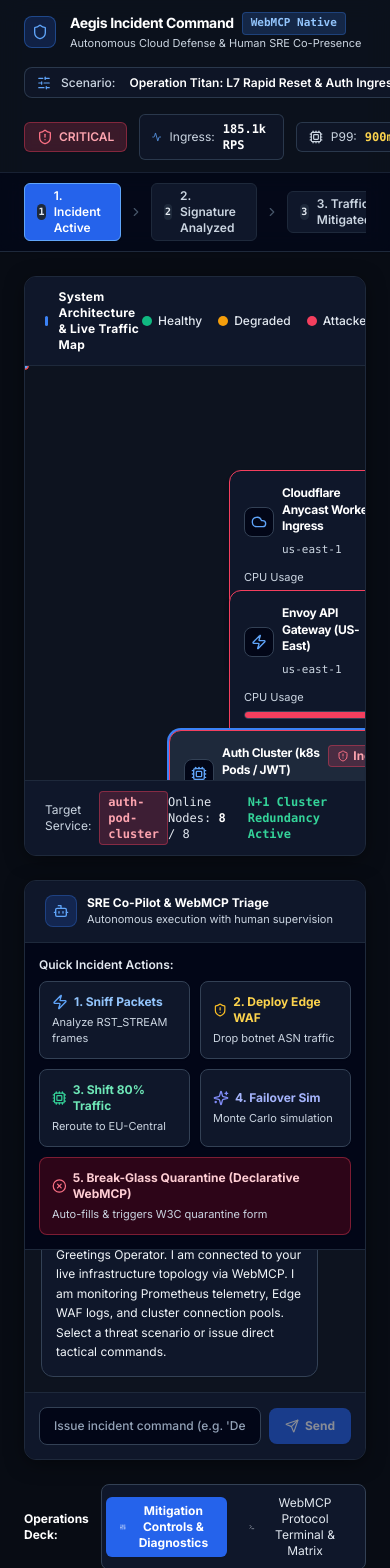
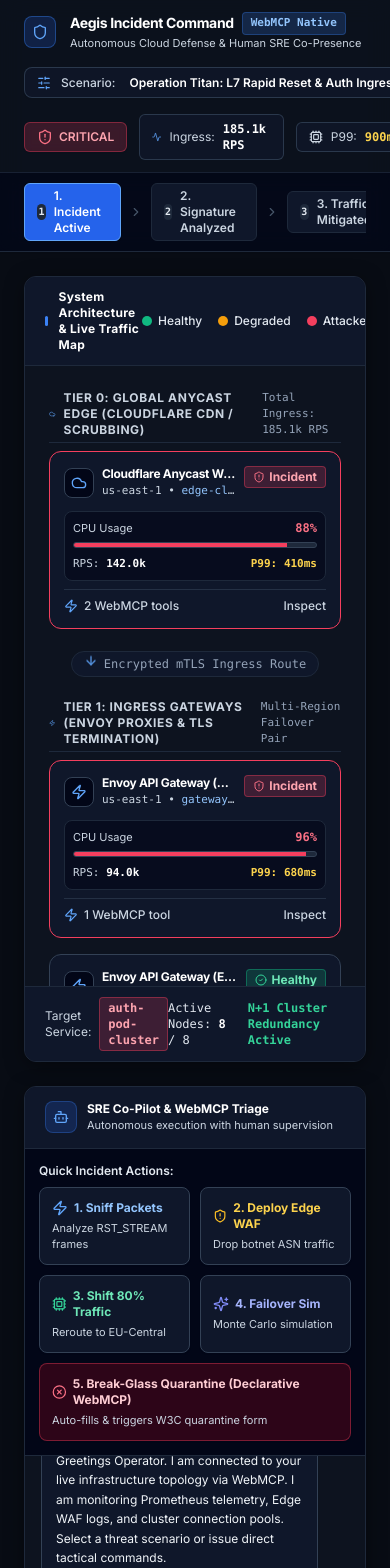
Before and after one commit to Rbil1y/AEGIS-WARROOM, a React (Vite) app: page / in a window 390 px wide. Shown: the top 1568 px of the page. Built offline with nearby package versions, Linux system fonts and the light colour scheme.

Commit message:
fix(topology): replace overlapping absolute coords with structured, responsive 4-tier swimlane grid

```diff
--- a/src/components/TopologyCanvas.tsx
+++ b/src/components/TopologyCanvas.tsx
@@ -1,7 +1,7 @@
 import React, { useEffect, useState } from 'react';
-import { Server, Database, Cloud, ShieldAlert, Cpu, CheckCircle2, Zap, ArrowUpRight } from 'lucide-react';
+import { Server, Database, Cloud, ShieldAlert, Cpu, CheckCircle2, Zap, ArrowDown, ArrowUpRight, ShieldCheck } from 'lucide-react';
 import { telemetryEngine, TelemetryState } from '../domain/telemetry';
-import { TopologyNode, TopologyEdge, NodeStatus } from '../domain/topology';
+import { TopologyNode, NodeStatus, NodeTier } from '../domain/topology';
 
 export const TopologyCanvas: React.FC = () => {
   const [state, setState] = useState<TelemetryState>(telemetryEngine.getState());
@@ -10,7 +10,7 @@
     return telemetryEngine.subscribe(setState);
   }, []);
 
-  const getNodeIcon = (tier: string) => {
+  const getNodeIcon = (tier: NodeTier) => {
     switch (tier) {
       case 'TIER_0_EDGE':
         return Cloud;
@@ -25,8 +25,8 @@
     }
   };
 
-  const getStatusBorder = (status: NodeStatus, isSelected: boolean) => {
-    let base = 'transition-all duration-200 ';
+  const getStatusStyle = (status: NodeStatus, isSelected: boolean) => {
+    let base = 'transition-all duration-200 border rounded-xl p-3.5 cursor-pointer ';
     if (isSelected) {
       base += 'ring-2 ring-blue-500 bg-slate-800 shadow-elevated ';
     } else {
@@ -50,43 +50,121 @@
     switch (status) {
       case 'ATTACKED':
         return (
-          <span className="px-2 py-0.5 rounded text-xs font-bold bg-rose-500/20 text-rose-300 border border-rose-500/40 flex items-center gap-1 font-sans">
+          <span className="px-2 py-0.5 rounded text-xs font-bold bg-rose-500/20 text-rose-300 border border-rose-500/40 flex items-center gap-1 font-sans shrink-0">
             <ShieldAlert className="w-3 h-3 text-rose-400" /> Incident
           </span>
         );
       case 'DEGRADED':
         return (
-          <span className="px-2 py-0.5 rounded text-xs font-bold bg-amber-500/20 text-amber-300 border border-amber-500/40 font-sans">
+          <span className="px-2 py-0.5 rounded text-xs font-bold bg-amber-500/20 text-amber-300 border border-amber-500/40 font-sans shrink-0">
             High Load
           </span>
         );
       case 'QUARANTINED':
         return (
-          <span className="px-2 py-0.5 rounded text-xs font-bold bg-indigo-500/20 text-indigo-300 border border-indigo-500/40 font-sans">
-            Isolated
+          <span className="px-2 py-0.5 rounded text-xs font-bold bg-indigo-500/20 text-indigo-300 border border-indigo-500/40 font-sans shrink-0 flex items-center gap-1">
+            <ShieldCheck className="w-3 h-3 text-indigo-400" /> Isolated
           </span>
         );
       case 'HEALTHY':
       default:
         return (
-          <span className="px-2 py-0.5 rounded text-xs font-bold bg-emerald-500/20 text-emerald-300 border border-emerald-500/40 flex items-center gap-1 font-sans">
+          <span className="px-2 py-0.5 rounded text-xs font-bold bg-emerald-500/20 text-emerald-300 border border-emerald-500/40 flex items-center gap-1 font-sans shrink-0">
             <CheckCircle2 className="w-3 h-3 text-emerald-400" /> Healthy
           </span>
         );
     }
   };
 
+  // Group nodes by tier for structured, spacious rendering
+  const tier0Nodes = state.nodes.filter((n) => n.tier === 'TIER_0_EDGE');
+  const tier1Nodes = state.nodes.filter((n) => n.tier === 'TIER_1_INGRESS');
+  const tier2Nodes = state.nodes.filter((n) => n.tier === 'TIER_2_SERVICES');
+  const tier3Nodes = state.nodes.filter((n) => n.tier === 'TIER_3_STORAGE');
+
+  const renderNodeCard = (node: TopologyNode) => {
+    const Icon = getNodeIcon(node.tier);
+    const isSelected = state.selectedNodeId === node.id;
+    const cardClass = getStatusStyle(node.status, isSelected);
+
+    return (
+      <div
+        key={node.id}
+        onClick={() => telemetryEngine.selectNode(node.id)}
+        className={`${cardClass} flex flex-col justify-between`}
+      >
+        {/* Card Header */}
+        <div className="flex items-start justify-between gap-2 mb-2">
+          <div className="flex items-center gap-2 min-w-0">
+            <div className="p-1.5 rounded-lg bg-slate-950 text-blue-400 border border-slate-700 shrink-0">
+              <Icon className="w-4 h-4" />
+            </div>
+            <div className="min-w-0">
+              <h4 className="text-xs font-bold text-white tracking-tight leading-snug truncate">
+                {node.name}
+              </h4>
+              <span className="text-[11px] text-slate-300 font-mono block truncate">
+                {node.region} • <code className="text-blue-300">{node.id}</code>
+              </span>
+            </div>
+          </div>
+          {getStatusBadge(node.status)}
+        </div>
+
+        {/* Metrics Grid */}
+        <div className="space-y-1.5 text-xs font-sans my-1 bg-slate-950/60 p-2 rounded-lg border border-slate-800">
+          <div className="flex justify-between items-center text-slate-200">
+            <span className="text-slate-300 text-[11px]">CPU Usage</span>
+            <span className={`font-mono font-bold ${node.metrics.cpuPercent > 80 ? 'text-rose-400' : 'text-white'}`}>
+              {node.metrics.cpuPercent}%
+            </span>
+          </div>
+          <div className="h-1.5 w-full bg-slate-800 rounded-full overflow-hidden border border-slate-700">
+            <div
+              className={`h-full transition-all duration-300 ${node.metrics.cpuPercent > 80 ? 'bg-rose-500' : 'bg-blue-500'}`}
+              style={{ width: `${node.metrics.cpuPercent}%` }}
+            />
+          </div>
+
+          <div className="flex justify-between items-center pt-0.5 text-[11px] text-slate-300 font-mono">
+            <span>RPS: <strong className="text-white">{(node.metrics.rps / 1000).toFixed(1)}k</strong></span>
+            <span className={node.metrics.p99LatencyMs > 300 ? 'text-amber-300 font-bold' : 'text-slate-200'}>
+              P99: {node.metrics.p99LatencyMs}ms
+            </span>
+          </div>
+        </div>
+
+        {/* Footer WebMCP Info */}
+        <div className="pt-2 border-t border-slate-700/60 flex items-center justify-between text-xs mt-1">
+          <span className="text-slate-300 flex items-center gap-1.5 font-medium">
+            <Zap className="w-3.5 h-3.5 text-blue-400" />
+            {node.contextualTools.length} WebMCP tool{node.contextualTools.length > 1 ? 's' : ''}
+          </span>
+          {isSelected ? (
+            <span className="text-blue-400 font-bold flex items-center gap-1">
+              Selected <ArrowUpRight className="w-3.5 h-3.5" />
+            </span>
+          ) : (
+            <span className="text-slate-300 hover:text-white transition-colors font-medium">
+              Inspect
+            </span>
+          )}
+        </div>
+      </div>
+    );
+  };
+
   return (
-    <div className="relative w-full h-[580px] bg-canvas-subtle rounded-xl border border-canvas-border overflow-hidden select-none shadow-card flex flex-col">
+    <div className="bg-canvas-subtle rounded-xl border border-canvas-border overflow-hidden select-none shadow-card flex flex-col">
       {/* Canvas Top Bar */}
-      <div className="relative z-10 px-5 py-3 border-b border-canvas-border bg-slate-900 flex items-center justify-between">
+      <div className="px-5 py-3 border-b border-canvas-border bg-slate-900 flex items-center justify-between">
         <div className="flex items-center gap-2.5">
           <div className="w-2.5 h-2.5 rounded-full bg-blue-500" />
           <span className="text-xs font-bold text-white tracking-wide font-sans">
             System Architecture & Live Traffic Map
           </span>
-          <span className="text-xs text-slate-300 font-sans hidden sm:inline">
-            — Select node to inspect live WebMCP tools
+          <span className="text-xs text-slate-300 font-sans hidden md:inline">
+            — Structured Multi-Tier Topology (Click any node to focus)
           </span>
         </div>
 
@@ -111,127 +189,91 @@
         </div>
       </div>
 
-      {/* Topology Graph Area */}
-      <div className="relative flex-1 p-6">
-        {/* SVG Connectors & Traffic Streams */}
-        <svg className="absolute inset-0 w-full h-full pointer-events-none z-0">
-          {state.edges.map((edge: TopologyEdge) => {
-            const srcNode = state.nodes.find((n: TopologyNode) => n.id === edge.source);
-            const tgtNode = state.nodes.find((n: TopologyNode) => n.id === edge.target);
-            if (!srcNode || !tgtNode) return null;
+      {/* Structured Tier-Based Canvas Area */}
+      <div className="p-6 space-y-5 overflow-y-auto max-h-[620px]">
+        {/* TIER 0: GLOBAL EDGE SCRUBBING */}
+        <div className="space-y-2">
+          <div className="flex items-center justify-between text-xs font-sans border-b border-slate-800 pb-1">
+            <span className="font-bold text-slate-300 uppercase tracking-wider flex items-center gap-2">
+              <Cloud className="w-3.5 h-3.5 text-blue-400" />
+              Tier 0: Global Anycast Edge (Cloudflare CDN / Scrubbing)
+            </span>
+            <span className="text-[11px] font-mono text-slate-400">Total Ingress: {(state.globalRps / 1000).toFixed(1)}k RPS</span>
+          </div>
+          <div className="grid grid-cols-1 max-w-md mx-auto">
+            {tier0Nodes.map(renderNodeCard)}
+          </div>
+        </div>
 
-            const isSaturated = edge.status === 'SATURATED';
-            const strokeColor = isSaturated ? '#ef4444' : '#475569';
-            const strokeWidth = isSaturated ? 2.5 : 1.5;
+        {/* Connector Stream 0 -> 1 */}
+        <div className="flex justify-center items-center gap-4 text-xs font-mono text-slate-400 py-0.5">
+          <div className="flex items-center gap-1.5 bg-slate-900 border border-slate-800 px-3 py-1 rounded-full">
+            <ArrowDown className="w-3.5 h-3.5 text-blue-400 animate-bounce" />
+            <span>Encrypted mTLS Ingress Route</span>
+          </div>
+        </div>
 
-            return (
-              <g key={edge.id}>
-                {/* Traffic Path Line */}
-                <line
-                  x1={srcNode.x + 130}
-                  y1={srcNode.y + 45}
-                  x2={tgtNode.x + 130}
-                  y2={tgtNode.y + 10}
-                  stroke={strokeColor}
-                  strokeWidth={strokeWidth}
-                  strokeDasharray={isSaturated ? '4,4' : undefined}
-                />
+        {/* TIER 1: INGRESS ROUTING GATEWAYS */}
+        <div className="space-y-2">
+          <div className="flex items-center justify-between text-xs font-sans border-b border-slate-800 pb-1">
+            <span className="font-bold text-slate-300 uppercase tracking-wider flex items-center gap-2">
+              <Zap className="w-3.5 h-3.5 text-blue-400" />
+              Tier 1: Ingress Gateways (Envoy Proxies & TLS Termination)
+            </span>
+            <span className="text-[11px] font-mono text-slate-400">Multi-Region Failover Pair</span>
+          </div>
+          <div className="grid grid-cols-1 md:grid-cols-2 gap-4">
+            {tier1Nodes.map(renderNodeCard)}
+          </div>
+        </div>
 
-                {/* Flow Particle */}
-                <circle r={isSaturated ? 3.5 : 2.5} fill={isSaturated ? '#ef4444' : '#60a5fa'}>
-                  <animateMotion
-                    path={`M ${srcNode.x + 130} ${srcNode.y + 45} L ${tgtNode.x + 130} ${tgtNode.y + 10}`}
-                    dur={isSaturated ? '1.0s' : '2.4s'}
-                    repeatCount="indefinite"
-                  />
-                </circle>
-              </g>
-            );
-          })}
-        </svg>
+        {/* Connector Stream 1 -> 2 */}
+        <div className="flex justify-center items-center gap-4 text-xs font-mono text-slate-400 py-0.5">
+          <div className="flex items-center gap-1.5 bg-slate-900 border border-slate-800 px-3 py-1 rounded-full">
+            <ArrowDown className="w-3.5 h-3.5 text-blue-400 animate-bounce" />
+            <span>gRPC Cluster Workload Distribution</span>
+          </div>
+        </div>
 
-        {/* Nodes Layer */}
-        <div className="relative z-10 w-full h-full">
-          {state.nodes.map((node: TopologyNode) => {
-            const Icon = getNodeIcon(node.tier);
-            const isSelected = state.selectedNodeId === node.id;
-            const borderStyle = getStatusBorder(node.status, isSelected);
+        {/* TIER 2: BUSINESS LOGIC PODS */}
+        <div className="space-y-2">
+          <div className="flex items-center justify-between text-xs font-sans border-b border-slate-800 pb-1">
+            <span className="font-bold text-slate-300 uppercase tracking-wider flex items-center gap-2">
+              <Cpu className="w-3.5 h-3.5 text-blue-400" />
+              Tier 2: Kubernetes Microservices (Auth, Payments, Inventory)
+            </span>
+            <span className="text-[11px] font-mono text-slate-400">Application Layer</span>
+          </div>
+          <div className="grid grid-cols-1 md:grid-cols-3 gap-4">
+            {tier2Nodes.map(renderNodeCard)}
+          </div>
+        </div>
 
-            return (
-              <div
-                key={node.id}
-                onClick={() => telemetryEngine.selectNode(node.id)}
-                className={`absolute w-64 p-3.5 rounded-xl border cursor-pointer shadow-md ${borderStyle}`}
-                style={{
-                  left: `${node.x}px`,
-                  top: `${node.y}px`
-                }}
-              >
-                {/* Node Header */}
-                <div className="flex items-start justify-between gap-2 mb-2.5">
-                  <div className="flex items-center gap-2">
-                    <div className="p-1.5 rounded-lg bg-slate-950 text-blue-400 border border-slate-700">
-                      <Icon className="w-4 h-4" />
-                    </div>
-                    <div>
-                      <h4 className="text-xs font-bold text-white tracking-tight leading-snug">
-                        {node.name}
-                      </h4>
-                      <span className="text-[11px] text-slate-300 font-mono">
-                        {node.region}
-                      </span>
-                    </div>
-                  </div>
-                  {getStatusBadge(node.status)}
-                </div>
+        {/* Connector Stream 2 -> 3 */}
+        <div className="flex justify-center items-center gap-4 text-xs font-mono text-slate-400 py-0.5">
+          <div className="flex items-center gap-1.5 bg-slate-900 border border-slate-800 px-3 py-1 rounded-full">
+            <ArrowDown className="w-3.5 h-3.5 text-blue-400 animate-bounce" />
+            <span>Low-Latency Database & Cache Bus</span>
+          </div>
+        </div>
 
-                {/* Metrics Bar */}
-                <div className="space-y-1.5 text-xs font-sans">
-                  <div className="flex justify-between items-center text-slate-200">
-                    <span className="text-slate-300 text-[11px]">CPU Usage</span>
-                    <span className={`font-mono font-bold ${node.metrics.cpuPercent > 80 ? 'text-rose-400' : 'text-white'}`}>
-                      {node.metrics.cpuPercent}%
-                    </span>
-                  </div>
-                  <div className="h-2 w-full bg-slate-800 rounded-full overflow-hidden border border-slate-700">
-                    <div
-                      className={`h-full transition-all duration-300 ${node.metrics.cpuPercent > 80 ? 'bg-rose-500' : 'bg-blue-500'}`}
-                      style={{ width: `${node.metrics.cpuPercent}%` }}
-                    />
-                  </div>
-
-                  <div className="flex justify-between items-center pt-1 text-[11px] text-slate-300 font-mono">
-                    <span>Traffic: <strong className="text-white">{(node.metrics.rps / 1000).toFixed(1)}k</strong> RPS</span>
-                    <span className={node.metrics.p99LatencyMs > 300 ? 'text-amber-300 font-bold' : 'text-slate-200'}>
-                      P99: {node.metrics.p99LatencyMs}ms
-                    </span>
-                  </div>
-                </div>
-
-                {/* Footer WebMCP Info */}
-                <div className="mt-2.5 pt-2 border-t border-slate-700/80 flex items-center justify-between text-xs">
-                  <span className="text-slate-300 flex items-center gap-1.5 font-medium">
-                    <Zap className="w-3.5 h-3.5 text-blue-400" />
-                    {node.contextualTools.length} WebMCP tool{node.contextualTools.length > 1 ? 's' : ''}
-                  </span>
-                  {isSelected ? (
-                    <span className="text-blue-400 font-bold flex items-center gap-1">
-                      Selected <ArrowUpRight className="w-3.5 h-3.5" />
-                    </span>
-                  ) : (
-                    <span className="text-slate-300 hover:text-white transition-colors font-medium">
-                      Inspect
-                    </span>
-                  )}
-                </div>
-              </div>
-            );
-          })}
+        {/* TIER 3: STORAGE & PERSISTENCE */}
+        <div className="space-y-2">
+          <div className="flex items-center justify-between text-xs font-sans border-b border-slate-800 pb-1">
+            <span className="font-bold text-slate-300 uppercase tracking-wider flex items-center gap-2">
+              <Database className="w-3.5 h-3.5 text-blue-400" />
+              Tier 3: Storage & Persistence (PostgreSQL Shards, Redis Ring)
+            </span>
+            <span className="text-[11px] font-mono text-slate-400">Zero-Loss WAL Replication</span>
+          </div>
+          <div className="grid grid-cols-1 md:grid-cols-2 gap-4">
+            {tier3Nodes.map(renderNodeCard)}
+          </div>
         </div>
       </div>
 
       {/* Canvas Footer Status */}
-      <div className="relative z-10 px-5 py-2.5 border-t border-canvas-border bg-slate-900 flex items-center justify-between text-xs text-slate-300 font-sans">
+      <div className="px-5 py-2.5 border-t border-canvas-border bg-slate-900 flex items-center justify-between text-xs text-slate-300 font-sans">
         <div className="flex items-center gap-2">
           <span>Target Service:</span>
           <span className="text-rose-300 font-mono font-bold bg-rose-500/20 px-2 py-0.5 rounded border border-rose-500/40">
@@ -239,7 +281,7 @@
           </span>
         </div>
         <div className="flex items-center gap-4 text-slate-200 font-mono text-xs">
-          <span>Online Nodes: <strong className="text-white">{state.nodes.filter((n: TopologyNode) => n.status !== 'QUARANTINED').length}</strong> / {state.nodes.length}</span>
+          <span>Active Nodes: <strong className="text-white">{state.nodes.filter((n) => n.status !== 'QUARANTINED').length}</strong> / {state.nodes.length}</span>
           <span className="text-emerald-400 font-semibold">N+1 Cluster Redundancy Active</span>
         </div>
       </div>
```
